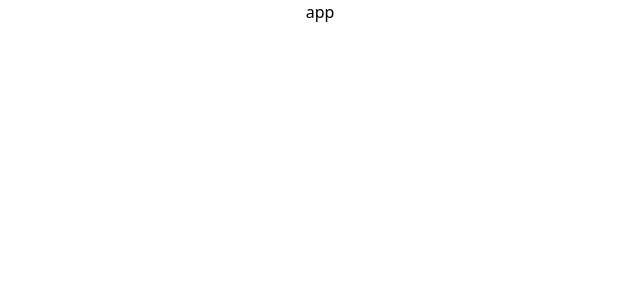
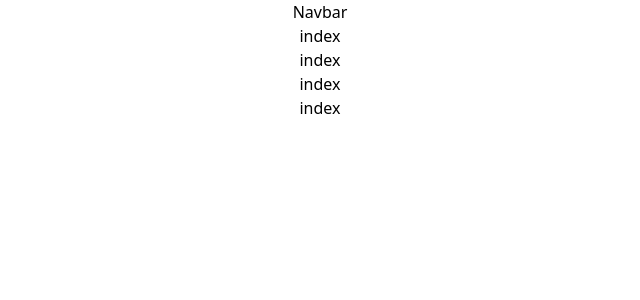
Before and after one commit to balamurari/teamalpha, a React (Create React App) app: page / in a window 1280 px wide. Shown: the top 300 px of the page, without its empty margins (320-960 px from the left). Built offline with nearby package versions, Linux system fonts and the light colour scheme.

Commit message:
Setup done

```diff
--- a/src/App.js
+++ b/src/App.js
@@ -1,9 +1,9 @@
-import './App.css';
-
+import "./App.css";
+import HomePage from "./Pages/HomePage";
 function App() {
   return (
     <div className="App">
-     app
+      <HomePage />
     </div>
   );
 }
--- /dev/null
+++ b/src/Components/Navbar/index.js
@@ -0,0 +1,7 @@
+import React from "react";
+
+const index = () => {
+  return <div>Navbar</div>;
+};
+
+export default index;
--- /dev/null
+++ b/src/Pages/HomePage/index.js
@@ -0,0 +1,20 @@
+import React from "react";
+import Hero from "../../Components/Hero";
+import Courses from "../../Components/Courses";
+import Navbar from "../../Components/Navbar";
+import About from "../../Components/About";
+import Testimonial from "../../Components/Testimonial";
+
+const index = () => {
+  return (
+    <div>
+      <Navbar />
+      <Hero />
+      <Courses />
+      <About />
+      <Testimonial />
+    </div>
+  );
+};
+
+export default index;
```
Also changed, not shown: src/index.js (+5 -9 lines).
